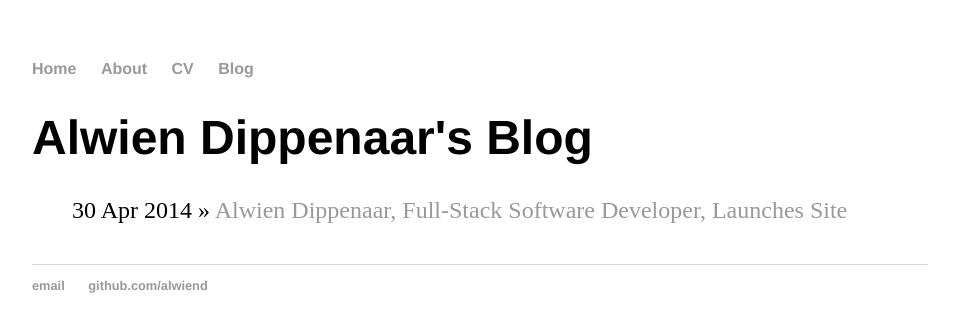
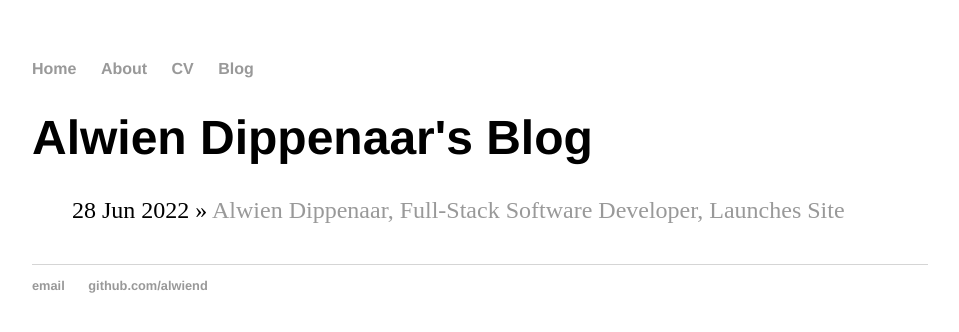
Before and after one commit to alwiend/alwiend.github.io, a Jekyll site: the page built from blog/index.html, in a window 1280 px wide. Shown: the top 332 px of the page, without its empty margins (160-1119 px from the left). Built offline with Jekyll 4.4.1, drawn with Linux system fonts in a browser that asks for light colours.

Commit message:
Update 2022-06-28-alwien-dippenaar-site-launch.md

```diff
--- a/_posts/2022-06-28-alwien-dippenaar-site-launch.md
+++ b/_posts/2022-06-28-alwien-dippenaar-site-launch.md
@@ -1,7 +1,7 @@
 ---
 layout: post
 title: "Alwien Dippenaar, Full-Stack Software Developer, Launches Site"
-date: 2014-04-30
+date: 2022-06-28
 ---
 
 Launch my personal github pages site
```
